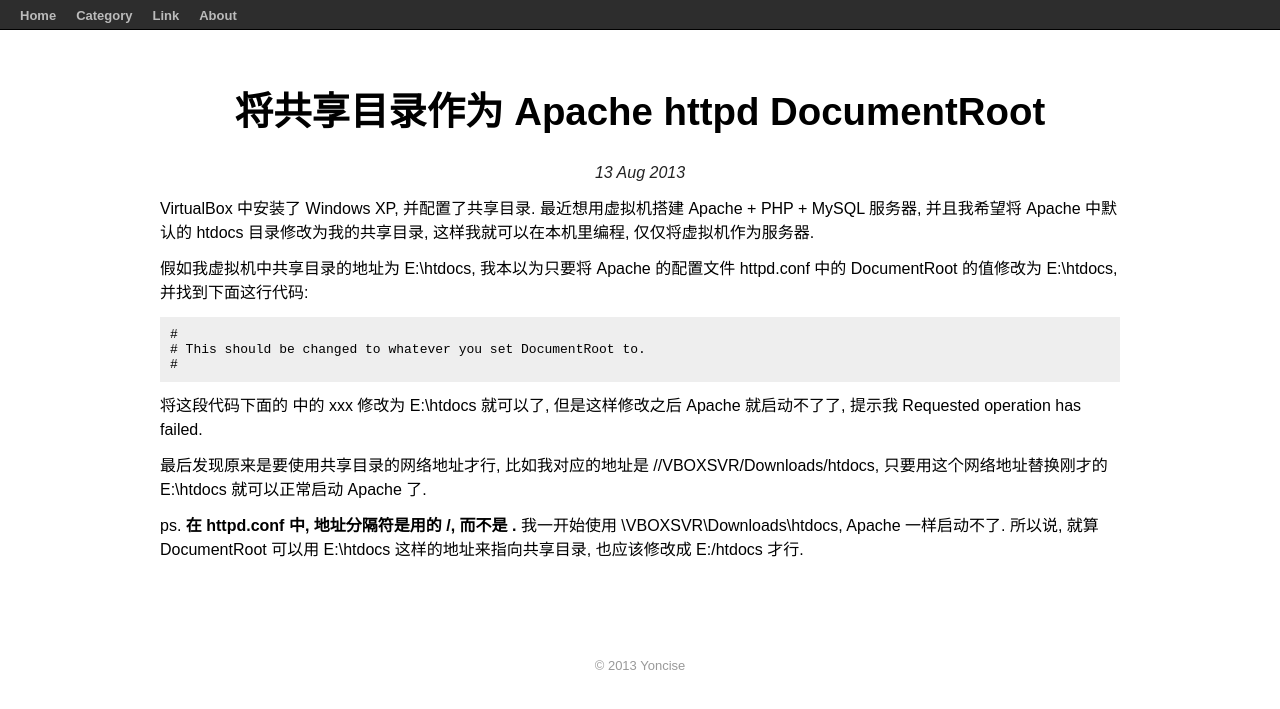
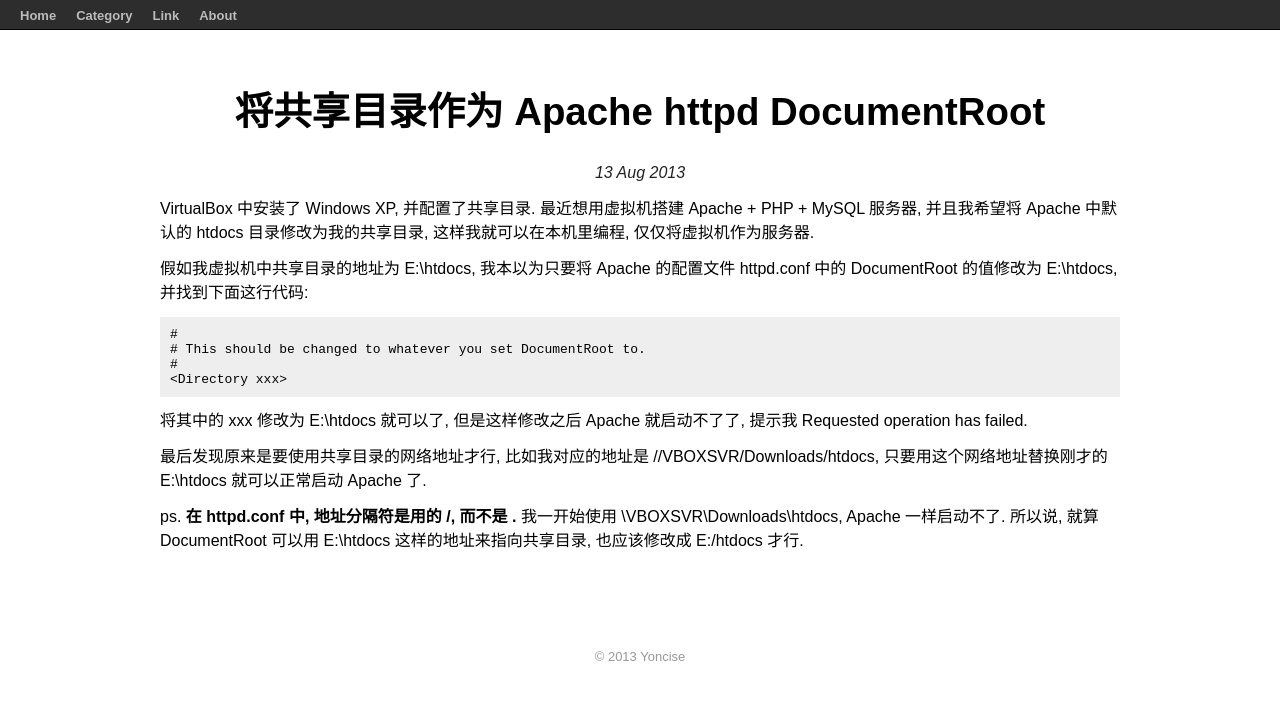
Before and after one commit to yoncise/yoncise.github.io, a Jekyll site: the page built from _posts/2013-08-13-将共享目录作为-Apache-httpd-DocumentRoot.md, in a window 1280 px wide. Shown: the top 709 px of the page. Built offline with Jekyll 4.4.1, drawn with Linux system fonts in a browser that asks for light colours; Markdown is read by kramdown in place of the engine named in the settings; comment, search, counter and statistics services are not loaded.

Commit message:
new post

```diff
--- a/_posts/2013-08-13-将共享目录作为-Apache-httpd-DocumentRoot.md
+++ b/_posts/2013-08-13-将共享目录作为-Apache-httpd-DocumentRoot.md
@@ -12,8 +12,9 @@ E:\htdocs, 并找到下面这行代码:
     #
     # This should be changed to whatever you set DocumentRoot to.
     #
+    <Directory xxx>
 
-将这段代码下面的 <Director xxx> 中的 xxx 修改为 E:\htdocs 就可以了, 但是这样修改之后 Apache 就启动不了了,
+将其中的 xxx 修改为 E:\htdocs 就可以了, 但是这样修改之后 Apache 就启动不了了,
 提示我 Requested operation has failed.
 
 最后发现原来是要使用共享目录的网络地址才行, 比如我对应的地址是 //VBOXSVR/Downloads/htdocs,
```
